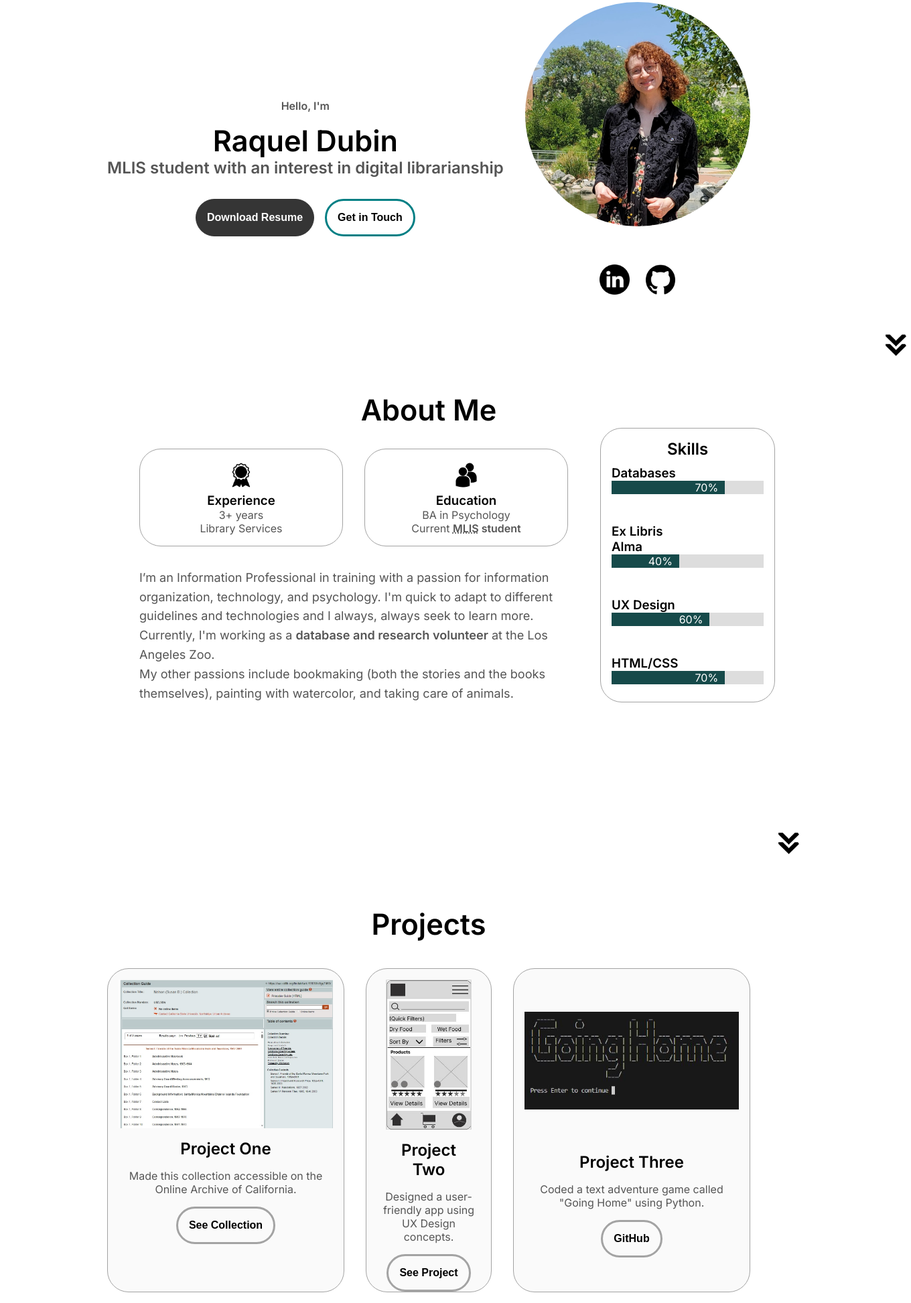
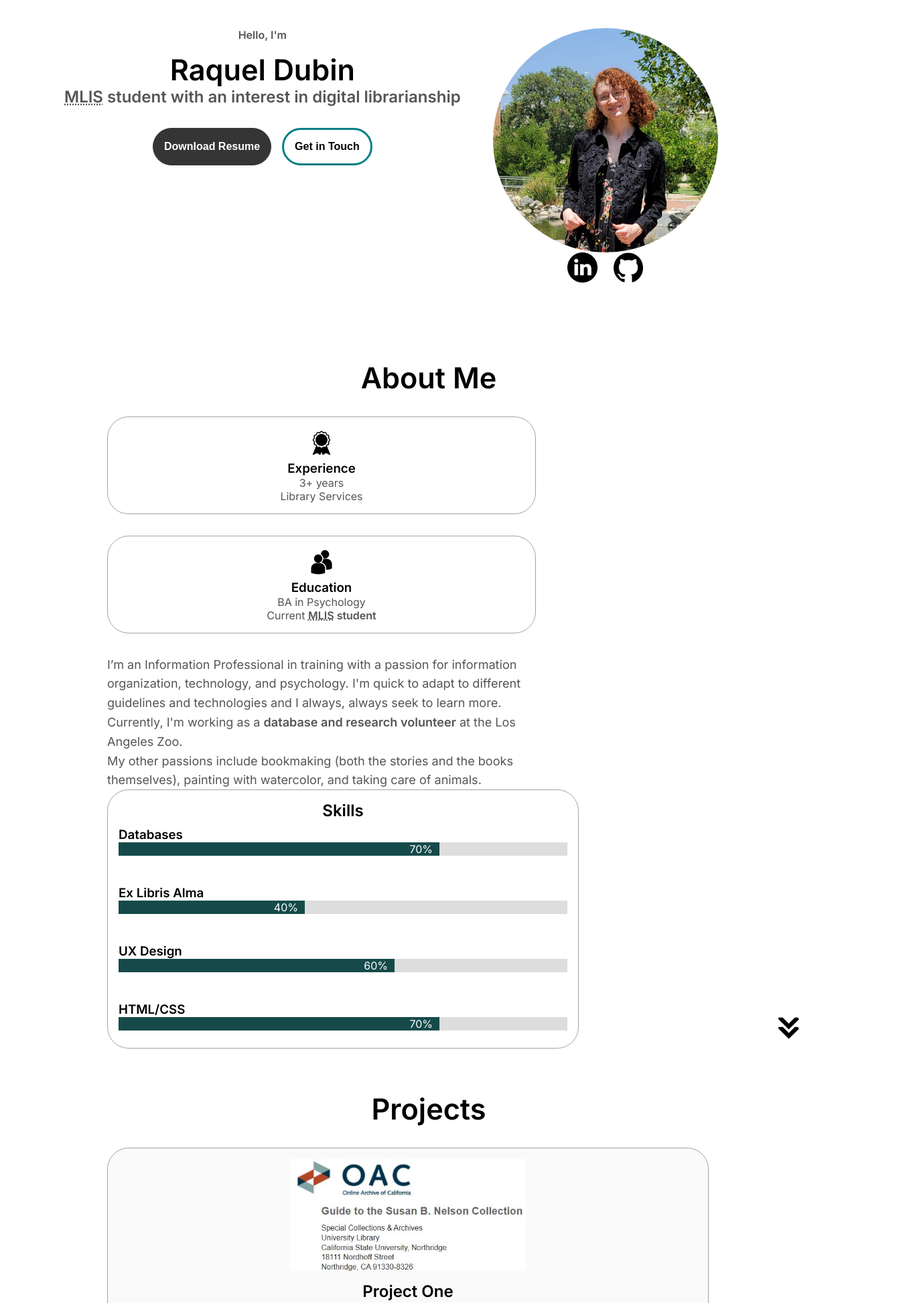
Before and after one commit to rdubi-alt/portfolio-site, a plain HTML site: page index.html in a window 1280 px wide. Shown: the part 222-2168 px from the top of the page at 67% size, 1360 px wide, since content can reach past the window. Drawn offline with Linux system fonts and the light colour scheme; grey boxes are pictures that could not be loaded.

Commit message:
Improved responsiveness
Added media queries for Medium, Large, Extra Large, and Extra Extra Large screen sizes.

```diff
--- a/index.html
+++ b/index.html
@@ -34,7 +34,6 @@
       <div class="hamburger-menu">
         <button
           class="hamburger-icon"
-          aria-haspopup="true"
           aria-expanded="false"
           onclick="toggleMenu()"
         >
@@ -66,7 +65,8 @@
           <p class="section-text">Hello, I'm</p>
           <h1 class="title">Raquel Dubin</h1>
           <h2 class="section-text">
-            MLIS student with an interest in digital librarianship
+            <abbr title="Master of Library and Information Science">MLIS</abbr>
+            student with an interest in digital librarianship
           </h2>
           <div class="btn-container">
             <button
@@ -103,7 +103,7 @@
           <div id="socials-container">
             <img
               src="./assets/linkedin.png"
-              alt="My LinkedIn profile"
+              alt="Raquel Dubin LinkedIn profile"
               title="LinkedIn"
               class="icon"
               role="button"
@@ -112,7 +112,7 @@
             />
             <img
               src="./assets/github.png"
-              alt="My GitHub profile"
+              alt="Raquel Dubin GitHub profile"
               title="GitHub"
               class="icon"
               role="button"
@@ -122,15 +122,6 @@
           </div>
         </div>
       </main>
-      <img
-        src="./assets/arrow.png"
-        alt="Arrow icon"
-        class="icon arrow"
-        role="button"
-        tabindex="0"
-        title="Scroll Down"
-        onclick="location.href='./#about'"
-      />
     </section>
 
     <section id="about">
@@ -234,7 +225,8 @@
       </div>
       <img
         src="./assets/arrow.png"
-        alt="Arrow icon"
+        alt="Scroll down"
+        aria-label="Scroll down to the Projects Section."
         class="icon arrow"
         role="button"
         tabindex="0"
@@ -251,8 +243,8 @@
           <div class="details-container color-container">
             <div class="article-container">
               <img
-                src="./assets/project-one.jpeg"
-                alt="The digital collection guide for the Susan B. Nelson Collection on the Online Archive of California website."
+                src="./assets/project-one.jpg"
+                alt="The Susan B. Nelson digital collection guide."
                 class="project-img"
               />
             </div>
@@ -320,7 +312,8 @@
       </div>
       <img
         src="./assets/arrow.png"
-        alt="Arrow icon"
+        alt="Scroll down"
+        aria-label="Scroll down to the Contact Me Section."
         class="icon arrow"
         role="button"
         tabindex="0"
@@ -340,6 +333,16 @@
           >LinkedIn</a
         >.
       </address>
+      <img
+        src="./assets/toparrow.png"
+        alt="Scroll to the top"
+        aria-label="Scroll to the top of the page"
+        class="icon arrow"
+        role="button"
+        tabindex="0"
+        title="Scroll to Top"
+        onclick="location.href='./#profile'"
+      />
     </section>
 
     <footer>
@@ -352,15 +355,6 @@
             <!-- <li><a href="">Site Map</a></li> -->
           </ul>
         </div>
-        <img
-          src="./assets/toparrow.png"
-          alt="Arrow icon"
-          class="icon toparrow"
-          role="button"
-          tabindex="0"
-          title="Scroll to Top"
-          onclick="location.href='./#profile'"
-        />
       </nav>
       <p>Copyright &#169; 2023 Raquel Dubin. All Rights Reserved.</p>
     </footer>
--- a/mediaqueries.css
+++ b/mediaqueries.css
@@ -44,7 +44,7 @@
   }
 }
 
-/* Extra small screens: */
+/* EXTRA SMALL screens: */
 @media (max-width: 576px) {
   .arrow {
     display: none;
@@ -55,6 +55,11 @@
   }
 
   /*  PROFILE SECTION  */
+
+  /* #profile {
+    height: 60vh;
+    align-items: center;
+  } */
 
   .logo {
     font-size: 1.5rem;
@@ -118,20 +123,112 @@
   }
 }
 
+/* MEDIUM Screens  */
+@media (min-width: 768px) {
+  section {
+    margin: 0 7%;
+  }
+
+  section,
+  .section-container {
+    height: fit-content;
+  }
+
+  /* PROFILE */
+
+  #profile {
+    margin: 6rem;
+    height: 50vh;
+  }
+
+  main {
+    gap: 3rem;
+  }
+
+  .section-text {
+    align-self: flex-start;
+  }
+
+  .pic-socials-container {
+    display: block;
+  }
+
+  /* ABOUT */
+  .about-details-container {
+    display: block;
+  }
+
+  .about-text-container {
+    margin-left: 0rem;
+  }
+
+  .about-containers {
+    display: block;
+  }
+
+  .text-container {
+    margin-bottom: 2rem;
+  }
+
+  .details-container {
+    margin-bottom: 2rem;
+  }
+
+  /* PROJECTS */
+
+  .project-img {
+    align-self: center;
+  }
+
+  .project-img3 {
+    align-self: center;
+  }
+}
+
+/* LARGE Screens */
+@media (min-width: 992px) {
+  section {
+    margin: 0 3rem;
+    height: 75vh;
+  }
+
+  .about-text-container {
+    margin-left: 0rem;
+    margin-right: 1rem;
+  }
+
+  .text-container {
+    margin-bottom: 2rem;
+  }
+}
+
+/* EXTRA LARGE Screens  */
+@media (min-width: 1200px) {
+  section {
+    margin: 0 10rem;
+  }
+
+  .about-text-container {
+    margin-right: 4rem;
+  }
+
+  .text-container {
+    margin-bottom: 0rem;
+  }
+}
+
+/* EXTRA EXTRA LARGE Screens  */
+@media (min-width: 1400px) {
+  .logo {
+    font-size: 2.3rem;
+  }
+
+  .nav-links {
+    font-size: 1.98rem;
+  }
+}
+
 /*
 Small:
 @media (min-width: 576px)
-
-Large
-@media (min-width: 992px)
-
-Medium Screens
-@media screen and (min-width: 768px)
-
-Extra Large Screens
-@media screen and (min-width: 1200px)
-
-Extra Extra Large Screens
-@media screen and (min-width: 1400px)
-
 */
--- a/style.css
+++ b/style.css
@@ -1,7 +1,6 @@
 @import url("https://fonts.googleapis.com/css2?family=Inter:wght@300;400;500;600&display=swap");
 
 /*GENERAL*/
-/*Ctrl+/ or Crl+K and Crl+C to quick comment*/
 * {
   margin: 0;
   padding: 0;
@@ -273,7 +272,7 @@ main {
 }
 
 .text-container {
-  width:40rem;
+  width: 40rem;
   height: auto;
   font-size: 1.13rem;
   line-height: 1.8rem;
@@ -307,7 +306,7 @@ main {
 
 .skill-bar {
   width: 100%;
-  background-color: #DDDDDD;
+  background-color: #dddddd;
 }
 
 .skill-level {
@@ -336,12 +335,12 @@ main {
 .color-container {
   border-color: rgb(163, 163, 163);
   background: rgb(250, 250, 250);
-  height:90%;
-  width:90%;
+  height: 90%;
+  width: 90%;
 }
 
 .project-img {
-  width: 20rem;
+  width: 22rem;
   height: auto;
 }
 
@@ -384,7 +383,7 @@ address {
 /* address code above is temporary */
 
 address a {
-  color:blue;
+  color: blue;
   text-decoration: none;
 }
 
@@ -393,6 +392,7 @@ address a:hover {
 }
 
 #contact {
+  position: relative;
   display: flex;
   justify-content: center;
   flex-direction: column;
```
Also changed, not shown: assets/about-pic.png (deleted), assets/poss-2.jpg (deleted), assets/poss.jpg (deleted), assets/profile-pic-2.png (deleted), assets/project-one.JPG (added), assets/project-one.jpeg (deleted).
